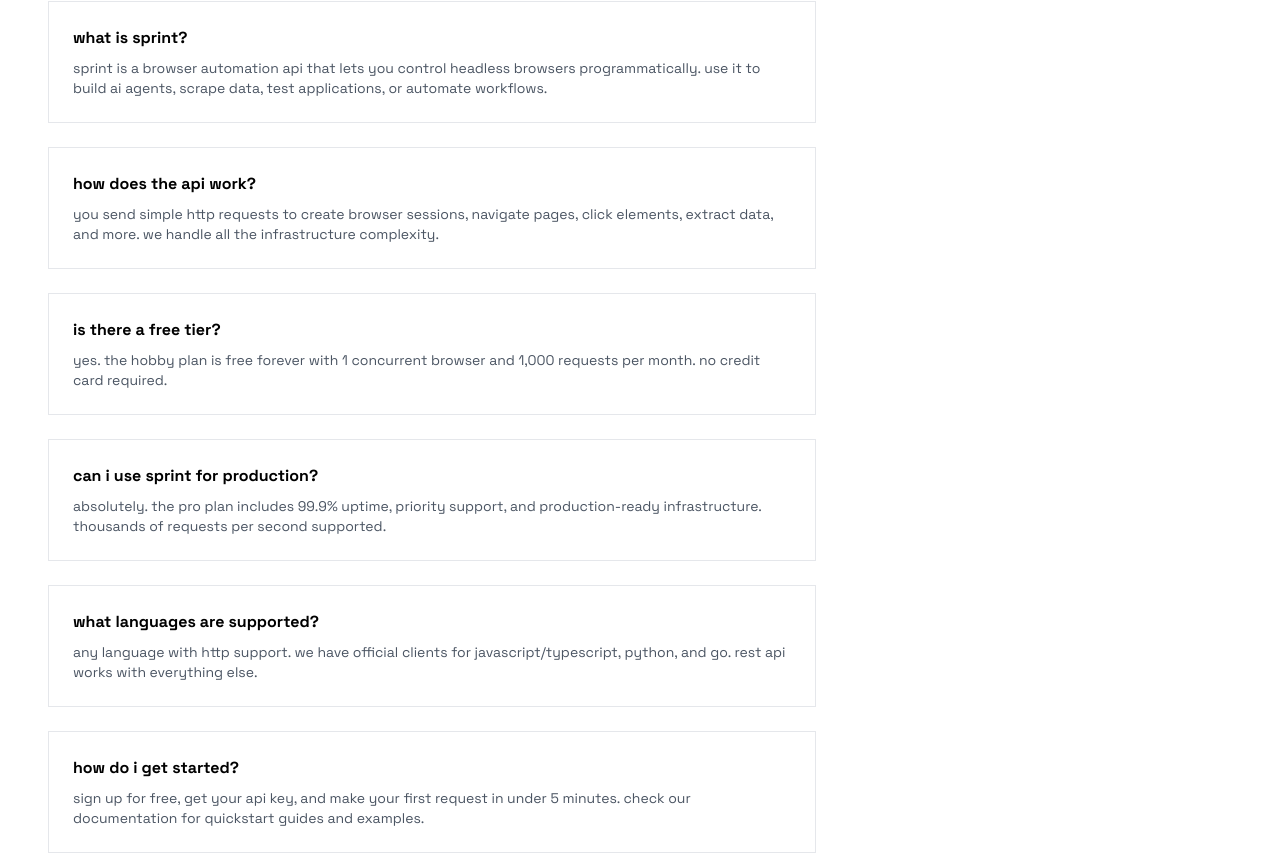
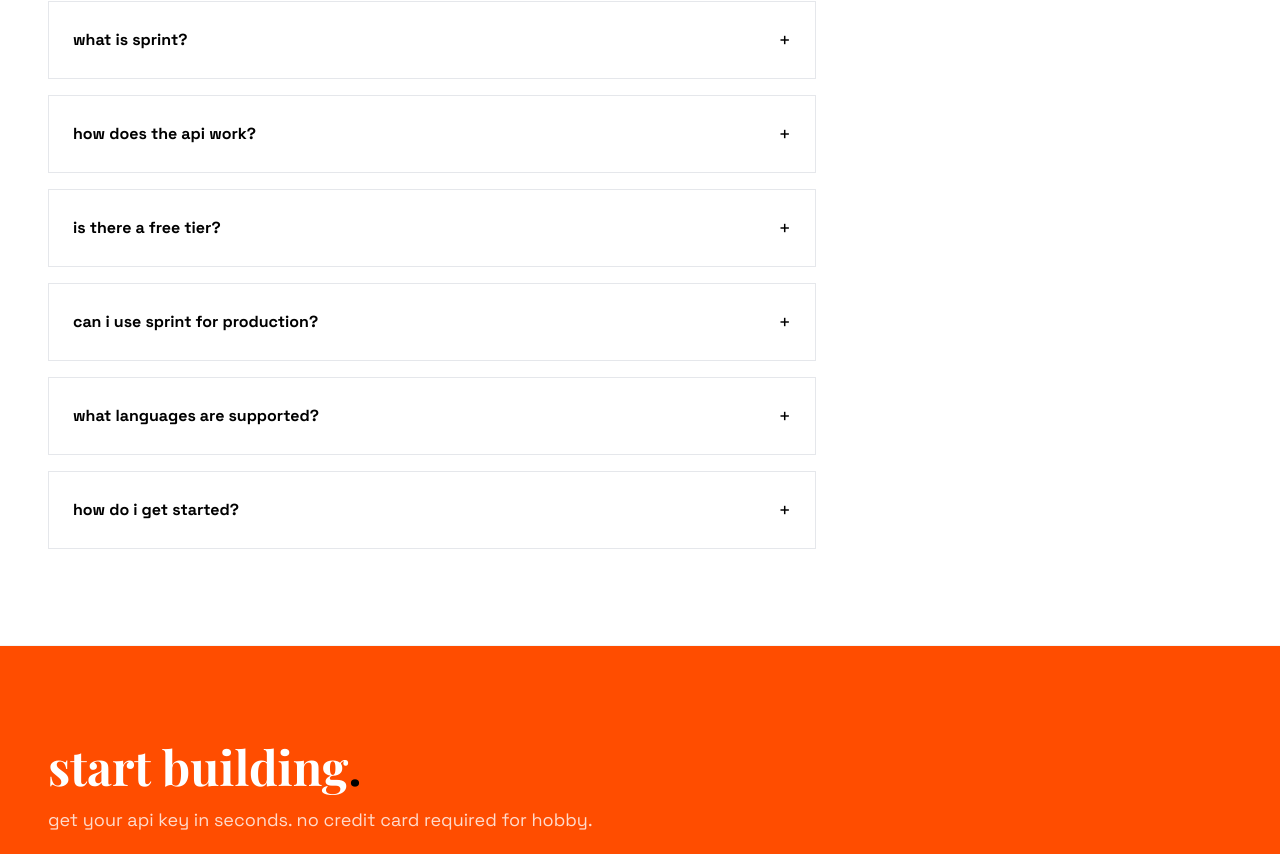
Before and after one commit to pelzjnr/sprint, a Next.js app: page / in a window 1280 px wide. Shown: the part 2937-3791 px from the top of the page. Built offline with nearby package versions, Linux system fonts and the light colour scheme; a web font is replaced by a local one.

Commit message:
make faq section foldable

```diff
--- a/src/app/page.tsx
+++ b/src/app/page.tsx
@@ -1,4 +1,29 @@
+"use client";
 import Link from "next/link";
+import { useState } from "react";
+
+function FAQItem({ question, answer }: { question: string; answer: string }) {
+  const [isOpen, setIsOpen] = useState(false);
+
+  return (
+    <div className="border border-gray-200">
+      <button
+        onClick={() => setIsOpen(!isOpen)}
+        className="w-full p-6 text-left hover:bg-gray-50 transition-colors flex items-center justify-between"
+      >
+        <span className="font-mono text-base font-bold">{question}</span>
+        <span className={`font-mono text-xl transition-transform ${isOpen ? "rotate-45" : ""}`}>
+          +
+        </span>
+      </button>
+      {isOpen && (
+        <div className="px-6 pb-6">
+          <p className="font-mono text-sm text-gray-600">{answer}</p>
+        </div>
+      )}
+    </div>
+  );
+}
 
 export default function Home() {
   return (
@@ -182,49 +207,31 @@
         <h2 className="font-display text-3xl md:text-5xl font-bold mb-12">
           faq<span className="text-orange">.</span>
         </h2>
-        <div className="max-w-3xl space-y-6">
-          <div className="border border-gray-200 p-6">
-            <h3 className="font-mono text-base font-bold mb-2">what is sprint?</h3>
-            <p className="font-mono text-sm text-gray-600">
-              sprint is a browser automation api that lets you control headless browsers programmatically.
-              use it to build ai agents, scrape data, test applications, or automate workflows.
-            </p>
-          </div>
-          <div className="border border-gray-200 p-6">
-            <h3 className="font-mono text-base font-bold mb-2">how does the api work?</h3>
-            <p className="font-mono text-sm text-gray-600">
-              you send simple http requests to create browser sessions, navigate pages, click elements,
-              extract data, and more. we handle all the infrastructure complexity.
-            </p>
-          </div>
-          <div className="border border-gray-200 p-6">
-            <h3 className="font-mono text-base font-bold mb-2">is there a free tier?</h3>
-            <p className="font-mono text-sm text-gray-600">
-              yes. the hobby plan is free forever with 1 concurrent browser and 1,000 requests per month.
-              no credit card required.
-            </p>
-          </div>
-          <div className="border border-gray-200 p-6">
-            <h3 className="font-mono text-base font-bold mb-2">can i use sprint for production?</h3>
-            <p className="font-mono text-sm text-gray-600">
-              absolutely. the pro plan includes 99.9% uptime, priority support, and production-ready
-              infrastructure. thousands of requests per second supported.
-            </p>
-          </div>
-          <div className="border border-gray-200 p-6">
-            <h3 className="font-mono text-base font-bold mb-2">what languages are supported?</h3>
-            <p className="font-mono text-sm text-gray-600">
-              any language with http support. we have official clients for javascript/typescript, python,
-              and go. rest api works with everything else.
-            </p>
-          </div>
-          <div className="border border-gray-200 p-6">
-            <h3 className="font-mono text-base font-bold mb-2">how do i get started?</h3>
-            <p className="font-mono text-sm text-gray-600">
-              sign up for free, get your api key, and make your first request in under 5 minutes.
-              check our documentation for quickstart guides and examples.
-            </p>
-          </div>
+        <div className="max-w-3xl space-y-4">
+          <FAQItem
+            question="what is sprint?"
+            answer="sprint is a browser automation api that lets you control headless browsers programmatically. use it to build ai agents, scrape data, test applications, or automate workflows."
+          />
+          <FAQItem
+            question="how does the api work?"
+            answer="you send simple http requests to create browser sessions, navigate pages, click elements, extract data, and more. we handle all the infrastructure complexity."
+          />
+          <FAQItem
+            question="is there a free tier?"
+            answer="yes. the hobby plan is free forever with 1 concurrent browser and 1,000 requests per month. no credit card required."
+          />
+          <FAQItem
+            question="can i use sprint for production?"
+            answer="absolutely. the pro plan includes 99.9% uptime, priority support, and production-ready infrastructure. thousands of requests per second supported."
+          />
+          <FAQItem
+            question="what languages are supported?"
+            answer="any language with http support. we have official clients for javascript/typescript, python, and go. rest api works with everything else."
+          />
+          <FAQItem
+            question="how do i get started?"
+            answer="sign up for free, get your api key, and make your first request in under 5 minutes. check our documentation for quickstart guides and examples."
+          />
         </div>
       </section>
 
```
